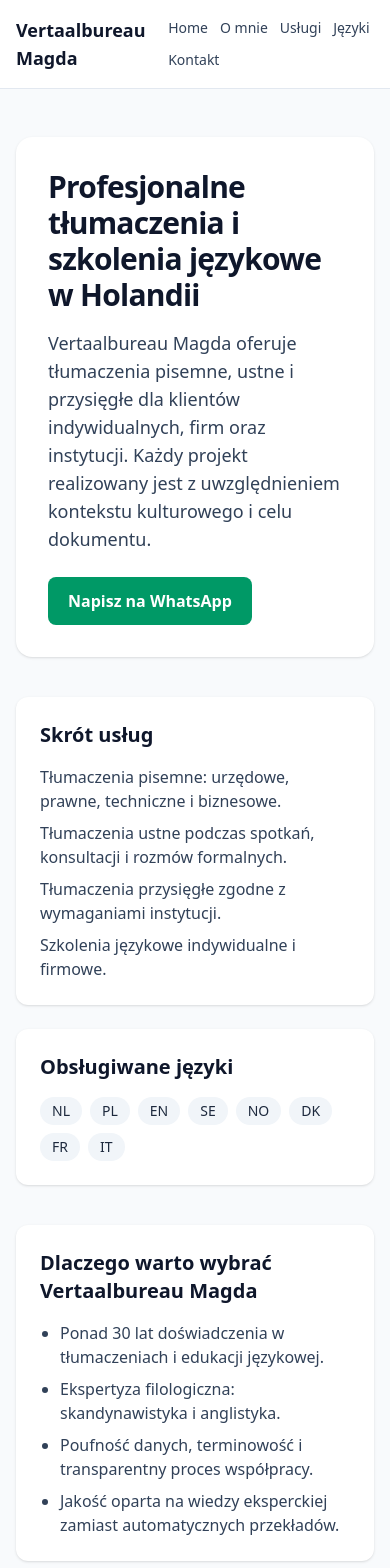
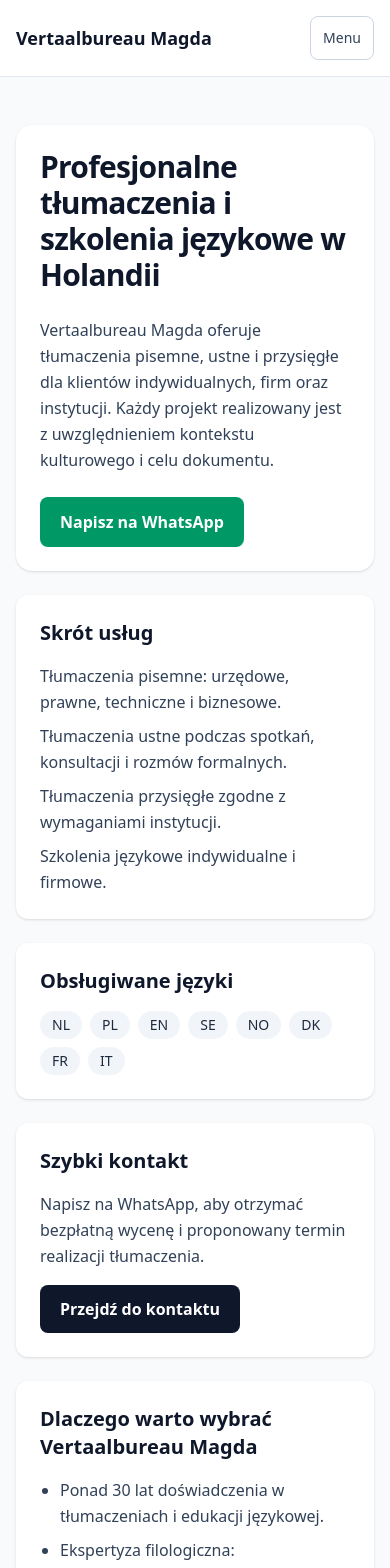
Before and after one commit to mareksuchodolski12-hash/magdatlumacz, a Next.js app: page / in a window 390 px wide. Shown: the top 1568 px of the page. Built offline with nearby package versions, Linux system fonts and the light colour scheme.

Commit message:
Implement responsive layout and mobile menu improvements
Co-authored-by: mareksuchodolski12-hash <260609300+mareksuchodolski12-hash@users.noreply.github.com>

```diff
--- a/components/Layout.tsx
+++ b/components/Layout.tsx
@@ -1,5 +1,5 @@
 import Link from "next/link";
-import { ReactNode } from "react";
+import { ReactNode, useEffect, useState } from "react";
 
 const navItems = [
   { href: "/", label: "Home" },
@@ -10,18 +10,42 @@ const navItems = [
 ];
 
 export default function Layout({ children }: { children: ReactNode }) {
+  const [isMenuOpen, setIsMenuOpen] = useState(false);
+
+  useEffect(() => {
+    document.body.style.overflow = isMenuOpen ? "hidden" : "";
+    return () => {
+      document.body.style.overflow = "";
+    };
+  }, [isMenuOpen]);
+
+  const handleMenuClose = () => {
+    setIsMenuOpen(false);
+  };
+
   return (
     <div className="min-h-screen bg-slate-50 text-slate-900">
-      <header className="border-b border-slate-200 bg-white">
-        <div className="mx-auto flex w-full max-w-6xl items-center justify-between px-4 py-4 sm:px-6 lg:px-8">
+      <header className="sticky top-0 z-40 border-b border-slate-200 bg-white/95 backdrop-blur">
+        <div className="mx-auto flex w-full max-w-screen-lg items-center justify-between px-4 py-4 md:px-6 lg:px-8">
           <Link href="/" className="text-lg font-bold text-slate-900">
             Vertaalbureau Magda
           </Link>
-          <nav aria-label="Główna nawigacja">
-            <ul className="flex flex-wrap gap-3 text-sm font-medium sm:gap-5">
+
+          <button
+            type="button"
+            className="inline-flex min-h-11 items-center rounded-lg border border-slate-300 px-3 py-2 text-sm font-medium text-slate-700 hover:bg-slate-100 xl:hidden"
+            aria-expanded={isMenuOpen}
+            aria-controls="mobile-navigation"
+            onClick={() => setIsMenuOpen((previous) => !previous)}
+          >
+            Menu
+          </button>
+
+          <nav aria-label="Główna nawigacja" className="hidden xl:block">
+            <ul className="flex flex-wrap gap-3 text-sm font-medium">
               {navItems.map((item) => (
                 <li key={item.href}>
-                  <Link href={item.href} className="text-slate-700 hover:text-slate-900">
+                  <Link href={item.href} className="inline-flex min-h-11 items-center px-2 text-slate-700 hover:text-slate-900">
                     {item.label}
                   </Link>
                 </li>
@@ -29,10 +53,34 @@ export default function Layout({ children }: { children: ReactNode }) {
             </ul>
           </nav>
         </div>
+
+        {isMenuOpen && (
+          <nav
+            id="mobile-navigation"
+            aria-label="Nawigacja mobilna"
+            className="border-t border-slate-200 bg-white xl:hidden"
+          >
+            <ul className="mx-auto flex w-full max-w-screen-lg flex-col px-4 py-3 md:px-6 lg:px-8">
+              {navItems.map((item) => (
+                <li key={item.href}>
+                  <Link
+                    href={item.href}
+                    className="inline-flex min-h-12 w-full items-center rounded-lg px-3 py-2 text-base font-medium text-slate-700 hover:bg-slate-100 hover:text-slate-900"
+                    onClick={handleMenuClose}
+                  >
+                    {item.label}
+                  </Link>
+                </li>
+              ))}
+            </ul>
+          </nav>
+        )}
       </header>
-      <main>{children}</main>
+
+      <main className="text-base leading-relaxed md:text-lg lg:text-xl">{children}</main>
+
       <footer className="border-t border-slate-200 bg-white py-6">
-        <div className="mx-auto flex w-full max-w-6xl flex-col gap-2 px-4 text-sm text-slate-600 sm:px-6 lg:px-8">
+        <div className="mx-auto flex w-full max-w-screen-lg flex-col gap-2 px-4 text-sm text-slate-600 md:px-6 lg:px-8">
           <p>© {new Date().getFullYear()} Vertaalbureau Magda</p>
           <p>Profesjonalne tłumaczenia i szkolenia językowe w Holandii.</p>
         </div>
--- a/pages/index.tsx
+++ b/pages/index.tsx
@@ -1,4 +1,5 @@
 import SeoHead from "@/components/SeoHead";
+import Link from "next/link";
 
 const languages = ["NL", "PL", "EN", "SE", "NO", "DK", "FR", "IT"];
 
@@ -10,27 +11,27 @@ export default function Home() {
         description="Profesjonalne tłumaczenia pisemne, ustne i przysięgłe w Holandii. 30+ lat doświadczenia, wsparcie dla firm i klientów indywidualnych, szybka i bezpłatna wycena."
         keywords="tłumacz przysięgły Holandia, biuro tłumaczeń Holandia, tłumaczenia niderlandzki polski"
       />
-      <div className="mx-auto w-full max-w-6xl px-4 py-12 sm:px-6 lg:px-8">
-        <section className="rounded-2xl bg-white p-8 shadow-sm">
+      <div className="page-container page-section">
+        <section className="space-y-6 rounded-2xl bg-white p-6 shadow-sm md:p-8">
           <h1 className="text-3xl font-bold tracking-tight text-slate-900 sm:text-4xl">
             Profesjonalne tłumaczenia i szkolenia językowe w Holandii
           </h1>
-          <p className="mt-4 max-w-3xl text-lg text-slate-700">
+          <p className="readable-copy">
             Vertaalbureau Magda oferuje tłumaczenia pisemne, ustne i przysięgłe dla klientów indywidualnych, firm
             oraz instytucji. Każdy projekt realizowany jest z uwzględnieniem kontekstu kulturowego i celu dokumentu.
           </p>
           <a
             href="https://wa.me/31622438574"
-            className="mt-6 inline-flex rounded-lg bg-emerald-600 px-5 py-3 font-semibold text-white hover:bg-emerald-700"
+            className="inline-flex min-h-12 items-center rounded-lg bg-emerald-600 px-5 py-3 font-semibold text-white hover:bg-emerald-700"
           >
             Napisz na WhatsApp
           </a>
         </section>
 
-        <section className="mt-10 grid gap-6 md:grid-cols-2">
+        <section className="grid grid-cols-1 gap-6 md:grid-cols-2 lg:grid-cols-3">
           <article className="rounded-xl bg-white p-6 shadow-sm">
             <h2 className="text-xl font-semibold text-slate-900">Skrót usług</h2>
-            <ul className="mt-4 space-y-2 text-slate-700">
+            <ul className="mt-4 space-y-2 leading-relaxed text-slate-700">
               <li>Tłumaczenia pisemne: urzędowe, prawne, techniczne i biznesowe.</li>
               <li>Tłumaczenia ustne podczas spotkań, konsultacji i rozmów formalnych.</li>
               <li>Tłumaczenia przysięgłe zgodne z wymaganiami instytucji.</li>
@@ -39,19 +40,35 @@ export default function Home() {
           </article>
           <article className="rounded-xl bg-white p-6 shadow-sm">
             <h2 className="text-xl font-semibold text-slate-900">Obsługiwane języki</h2>
-            <div className="mt-4 flex flex-wrap gap-2">
+            <div className="mt-4 flex flex-wrap gap-2" role="list">
               {languages.map((language) => (
-                <span key={language} className="rounded-full bg-slate-100 px-3 py-1 text-sm font-medium text-slate-800">
+                <span
+                  key={language}
+                  role="listitem"
+                  className="rounded-full bg-slate-100 px-3 py-1 text-sm font-medium text-slate-800"
+                >
                   {language}
                 </span>
               ))}
             </div>
           </article>
+          <article className="rounded-xl bg-white p-6 shadow-sm">
+            <h2 className="text-xl font-semibold text-slate-900">Szybki kontakt</h2>
+            <p className="mt-4 leading-relaxed text-slate-700">
+              Napisz na WhatsApp, aby otrzymać bezpłatną wycenę i proponowany termin realizacji tłumaczenia.
+            </p>
+            <Link
+              href="/kontakt"
+              className="mt-4 inline-flex min-h-12 items-center rounded-lg bg-slate-900 px-5 py-3 text-base font-semibold text-white hover:bg-slate-700"
+            >
+              Przejdź do kontaktu
+            </Link>
+          </article>
         </section>
 
-        <section className="mt-10 rounded-xl bg-white p-6 shadow-sm">
+        <section className="rounded-xl bg-white p-6 shadow-sm">
           <h2 className="text-xl font-semibold text-slate-900">Dlaczego warto wybrać Vertaalbureau Magda</h2>
-          <ul className="mt-4 list-disc space-y-2 pl-5 text-slate-700">
+          <ul className="mt-4 list-disc space-y-2 pl-5 leading-relaxed text-slate-700">
             <li>Ponad 30 lat doświadczenia w tłumaczeniach i edukacji językowej.</li>
             <li>Ekspertyza filologiczna: skandynawistyka i anglistyka.</li>
             <li>Poufność danych, terminowość i transparentny proces współpracy.</li>
--- a/pages/uslugi.tsx
+++ b/pages/uslugi.tsx
@@ -39,23 +39,23 @@ export default function ServicesPage() {
         description="Kompleksowe usługi tłumaczeniowe: tłumaczenia dokumentów, tłumaczenia przysięgłe, interpretacja oraz szkolenia językowe dla firm i osób prywatnych."
         keywords="usługi tłumaczeniowe Holandia, tłumaczenia dokumentów, tłumaczenia ustne"
       />
-      <section className="mx-auto w-full max-w-6xl px-4 py-12 sm:px-6 lg:px-8">
+      <section className="page-container page-section">
         <h1 className="text-3xl font-bold text-slate-900">Usługi tłumaczeniowe dopasowane do realnych potrzeb</h1>
-        <p className="mt-4 max-w-3xl text-slate-700">
+        <p className="readable-copy">
           Każda usługa jest realizowana z naciskiem na jakość językową, zgodność formalną i bezpieczeństwo danych.
         </p>
 
-        <div className="mt-8 grid gap-5 md:grid-cols-2">
+        <div className="grid grid-cols-1 gap-5 md:grid-cols-2 lg:grid-cols-3">
           {services.map((service) => (
             <article key={service.title} className="rounded-xl bg-white p-6 shadow-sm">
               <h2 className="text-xl font-semibold text-slate-900">{service.title}</h2>
-              <p className="mt-2 text-slate-700">{service.description}</p>
+              <p className="mt-2 leading-relaxed text-slate-700">{service.description}</p>
             </article>
           ))}
         </div>
 
-        <h3 className="mt-10 text-xl font-semibold text-slate-900">Proces współpracy</h3>
-        <ol className="mt-3 list-decimal space-y-2 pl-5 text-slate-700">
+        <h3 className="text-xl font-semibold text-slate-900">Proces współpracy</h3>
+        <ol className="list-decimal space-y-2 pl-5 leading-relaxed text-slate-700">
           <li>Przesyłasz zapytanie lub dokument do analizy.</li>
           <li>Otrzymujesz wycenę, termin i formę realizacji.</li>
           <li>Po akceptacji realizuję usługę i przekazuję gotowe materiały.</li>
--- a/styles/globals.css
+++ b/styles/globals.css
@@ -7,3 +7,21 @@ body {
 a {
   @apply transition-colors;
 }
+
+img {
+  @apply h-auto w-full;
+}
+
+@layer components {
+  .page-container {
+    @apply mx-auto w-full max-w-screen-lg px-4 md:px-6 lg:px-8;
+  }
+
+  .page-section {
+    @apply space-y-6 py-12;
+  }
+
+  .readable-copy {
+    @apply max-w-prose leading-relaxed text-slate-700;
+  }
+}
```
Also changed, not shown: pages/jezyki.tsx (+9 -9 lines), pages/kontakt.tsx (+13 -7 lines), pages/o-mnie.tsx (+9 -9 lines).
